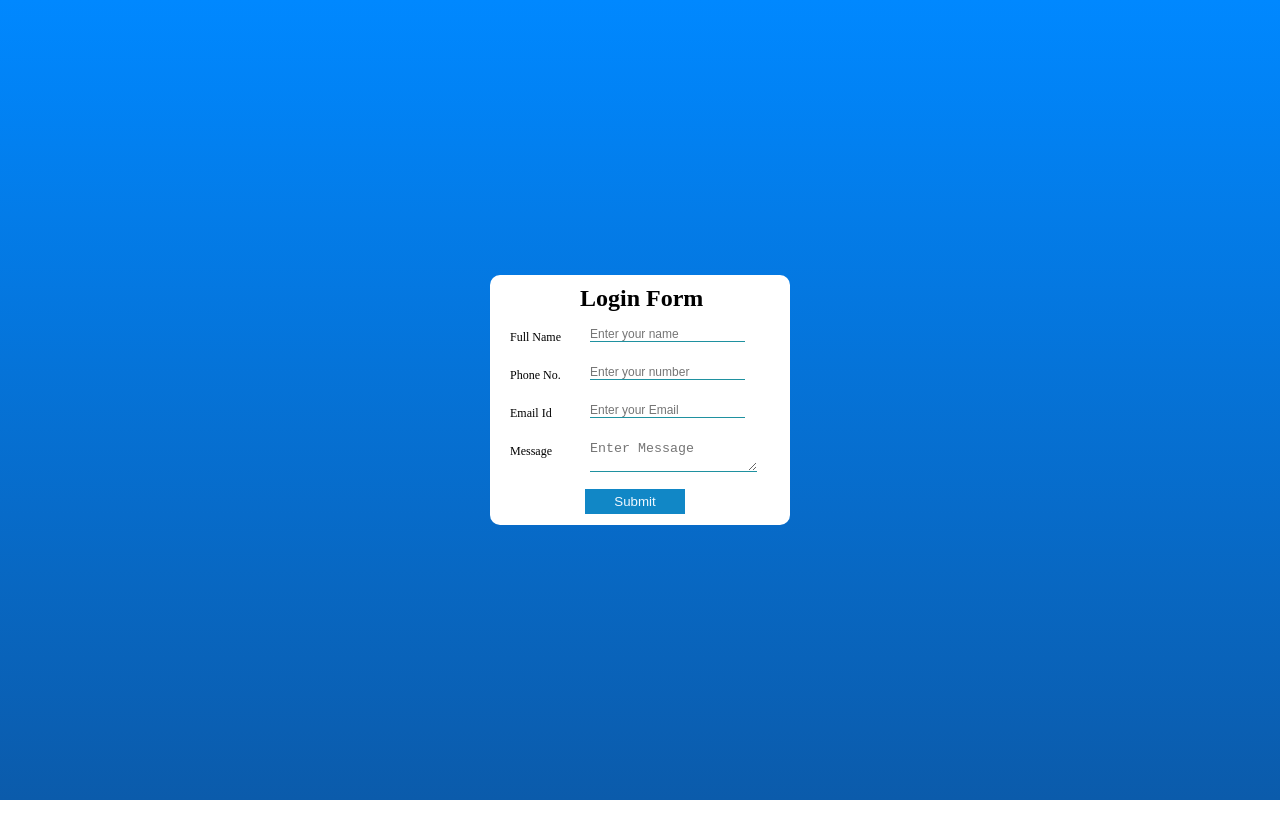
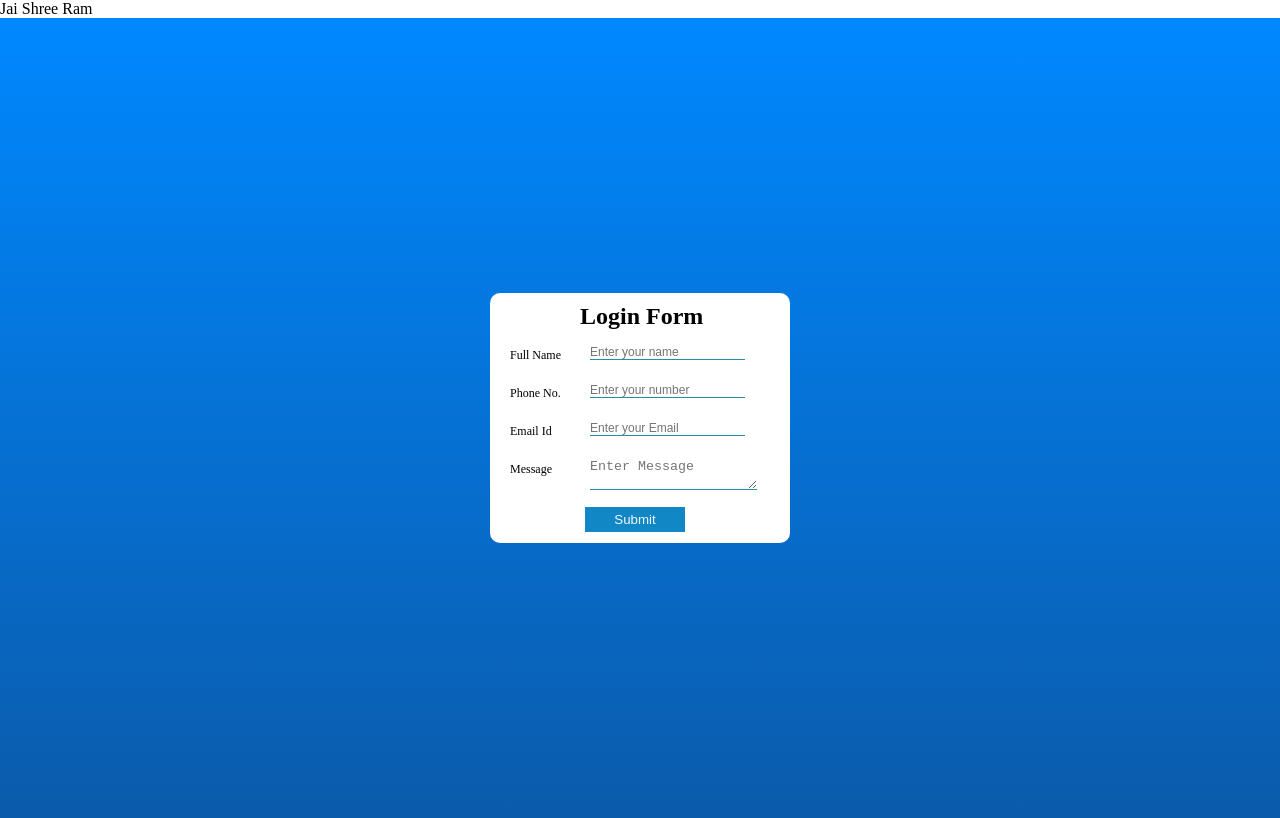
Before and after one commit to arpitsonkar/100-Java-mini-Projects, a plain HTML site: page Valid Form - 19 October/index.html in a window 1280 px wide. Drawn offline with Linux system fonts and the light colour scheme.

Commit message:
xindex.html

```diff
--- a/Valid Form - 19 October/index.html
+++ b/Valid Form - 19 October/index.html
@@ -8,6 +8,7 @@
 <script src="https://kit.fontawesome.com/bb1944640f.js" crossorigin="anonymous"></script>
 <link rel="stylesheet" href="style.css">
 <body>
+    Jai Shree Ram
     <div id="contaienr">
         <div id="main">
             <form>
```
